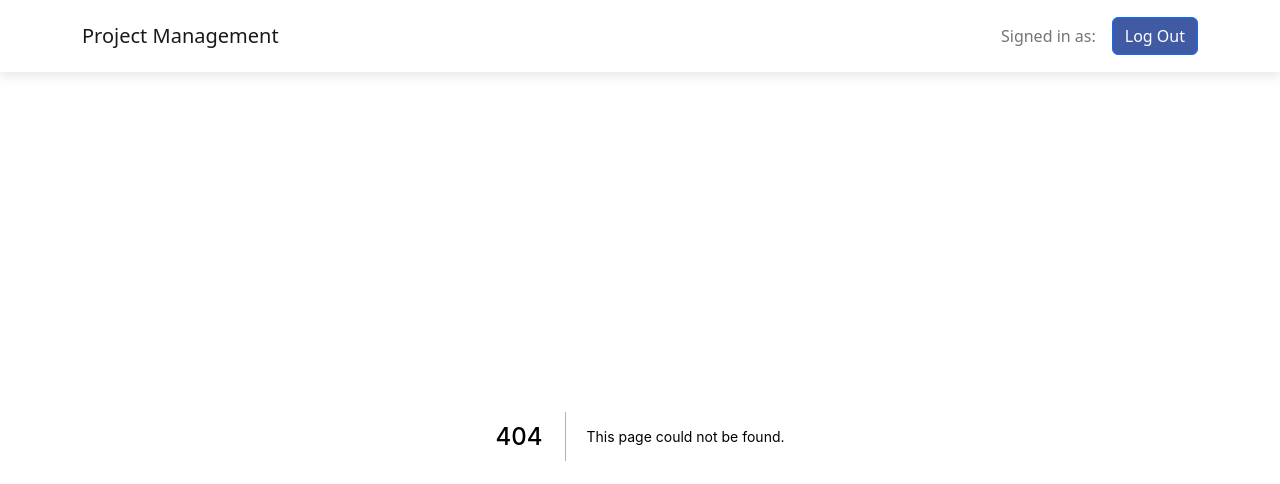
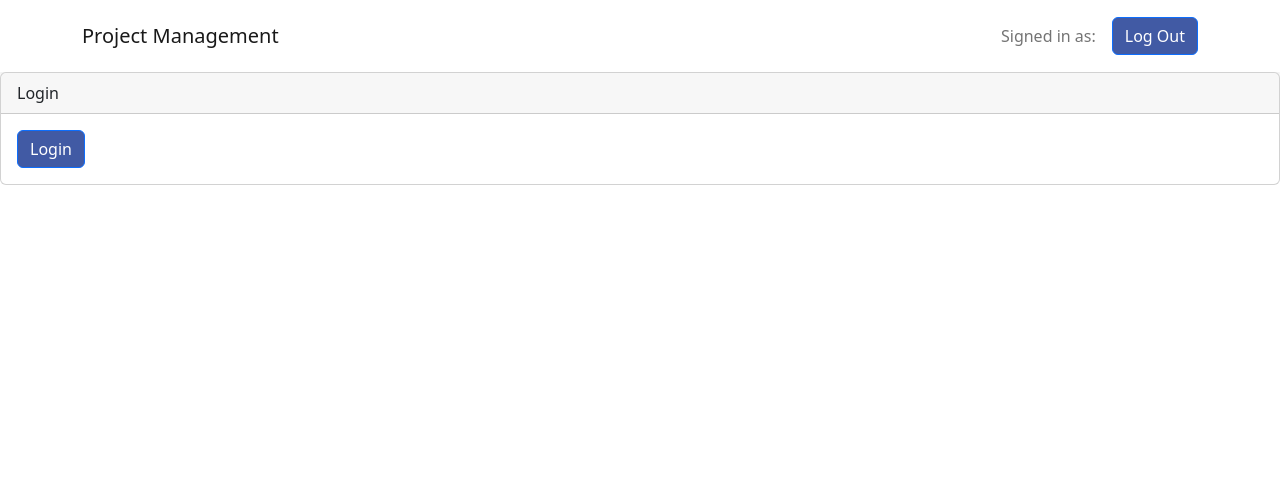
Before and after one commit to PatgioK/ja-clone, a Next.js app: page /login in a window 1280 px wide. Before the commit this address had no page. Shown: the top 484 px of the page. Built offline with nearby package versions, Linux system fonts and the light colour scheme; no server answers.

Commit message:
added sessionprovider wrapper, change nextauth file type, added login page, need to add nodemailer

```diff
--- a/pages/_app.tsx
+++ b/pages/_app.tsx
@@ -4,15 +4,18 @@ import { ApolloProvider } from '@apollo/client'
 import apolloClient from '../util/apollo'
 import { Layout } from '../components/layout'
 import 'bootstrap/dist/css/bootstrap.min.css'
+import { SessionProvider } from 'next-auth/react'
 
 
-function MyApp({ Component, pageProps }: AppProps) {
+function MyApp({ Component, pageProps: {session, ...pageProps} }: AppProps) {
   return (<>
-    <ApolloProvider client={apolloClient}>
-      <Layout>
-        <Component {...pageProps} />
-      </Layout>
-    </ApolloProvider>
+    <SessionProvider session={session}>
+      <ApolloProvider client={apolloClient}>
+        <Layout>
+          <Component {...pageProps} />
+        </Layout>
+      </ApolloProvider>
+    </SessionProvider>
   </>
   )
 }
--- a/pages/api/auth/[...nextauth].js
+++ b/pages/api/auth/[...nextauth].ts
@@ -1,7 +1,7 @@
 // https://next-auth.js.org/adapters/prisma
 
 import NextAuth from "next-auth"
-import EmailProvider from `next-auth/providers/email`
+import EmailProvider from 'next-auth/providers/email'
 import { NextApiHandler } from "next"
 import { PrismaAdapter } from "@next-auth/prisma-adapter"
 import { PrismaClient } from "@prisma/client"
@@ -14,8 +14,8 @@ export default authHandler;
 const options = {
     providers: [
         EmailProvider({
-            server: process.env.EMAIL_SERVER,
-            from: process.env.EMAIL_FROM,
+            // server: process.env.EMAIL_SERVER,
+            // from: process.env.EMAIL_FROM,
             // maxAge: 24 * 60 * 60, // How long email links are valid for (default 24h)
 
             server: {
--- /dev/null
+++ b/pages/login.tsx
@@ -0,0 +1,32 @@
+import React, { useEffect } from 'react'
+import { Card, Button, Form } from 'react-bootstrap'
+import { signIn, signOut, useSession } from 'next-auth/react'
+import { useRouter } from 'next/dist/client/router';
+
+const Login = () => {
+    const { data: session } = useSession();
+    const router = useRouter();
+
+    useEffect(() => {
+        if(session) {
+            router.push('/board')
+        }
+    }, [session])
+
+    return (
+        <div>
+            <Card className='login-card'>
+                <Card.Header>Login</Card.Header>
+                <Card.Body>
+                    <Form>
+                        <Button variant='primary' type='submit' onClick={() => signIn()}>Login</Button>
+                    </Form>
+
+                </Card.Body>
+
+            </Card>
+        </div>
+    )
+}
+
+export default Login;
```
